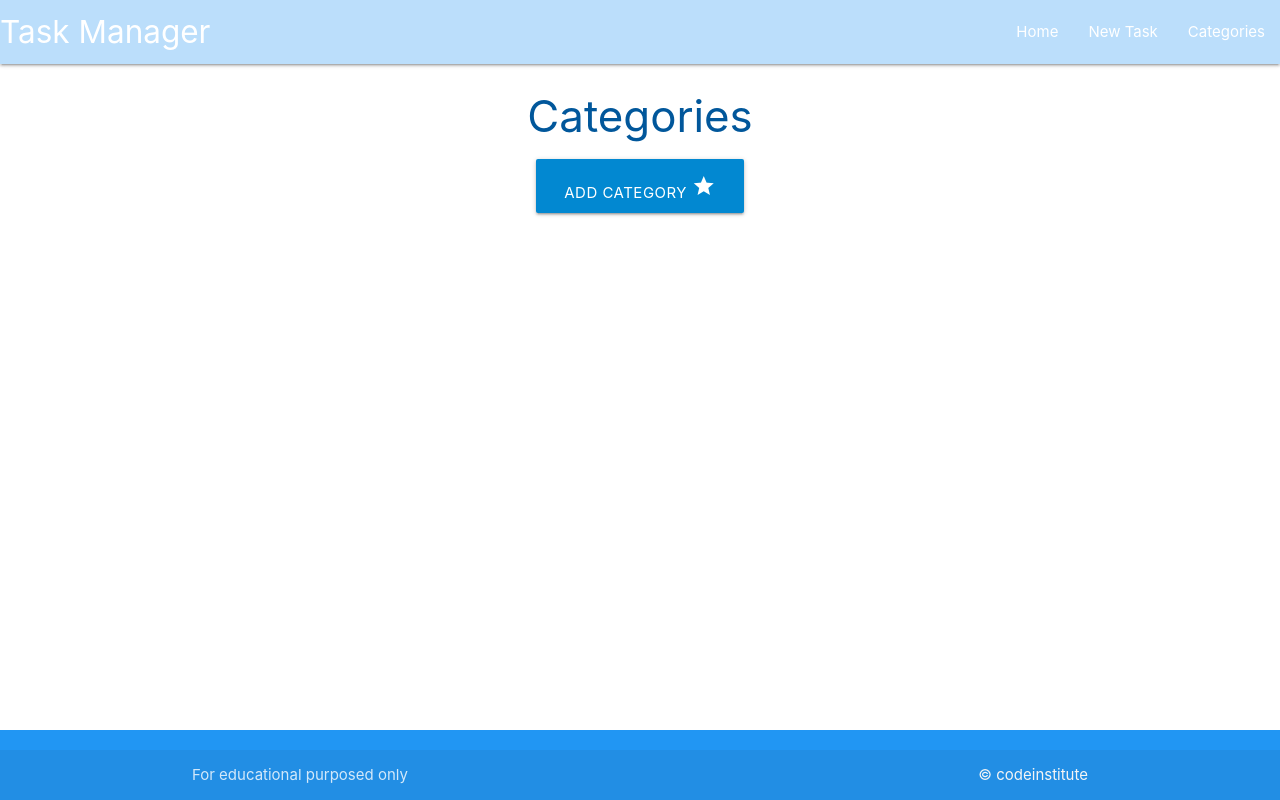
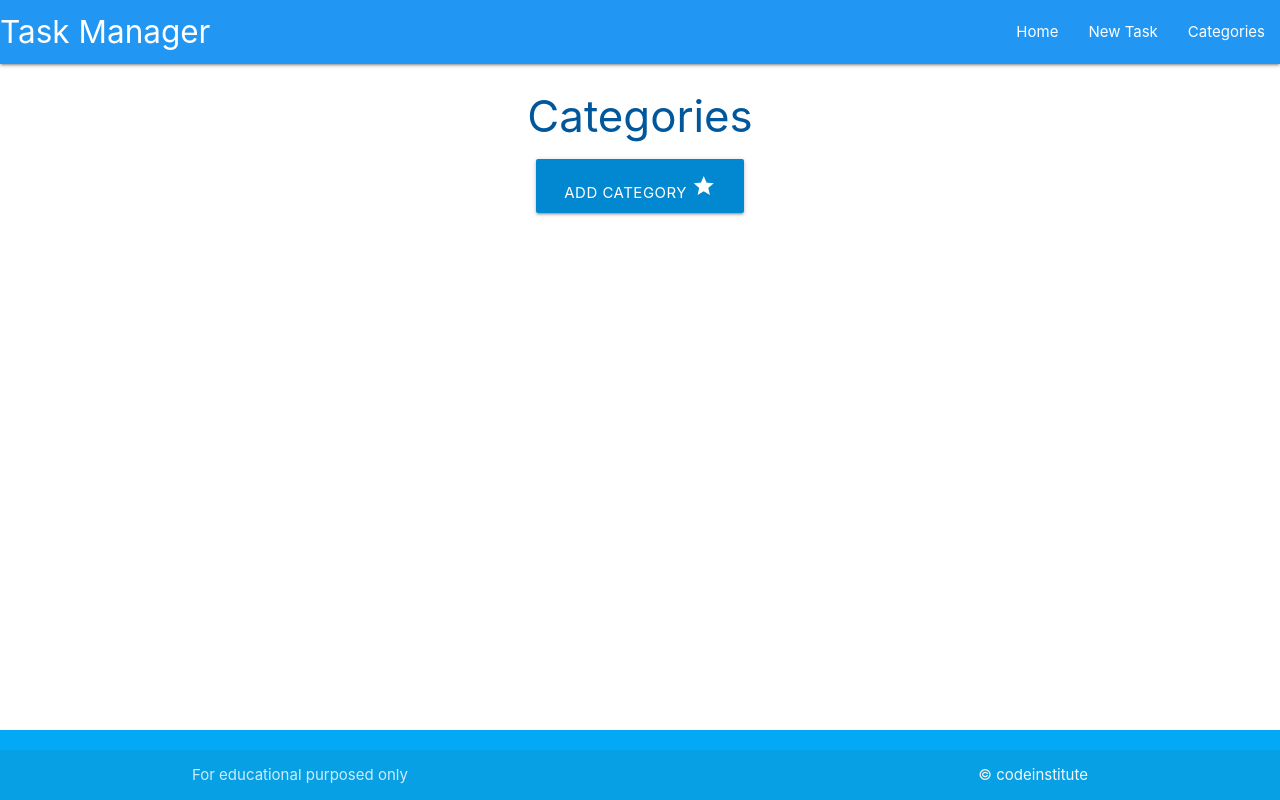
Before and after one commit to RobinF98/task-manager, a Flask app: page /categories in a window 1280 px wide. Run offline with Flask 3, Linux system fonts and the light colour scheme.

Commit message:
change header color

```diff
--- a/taskmanager/templates/base.html
+++ b/taskmanager/templates/base.html
@@ -15,7 +15,7 @@
 	<header>
 
 		<!-- top navbar -->
-		<nav class="blue lighten-4">
+		<nav class="blue darken-5">
 			<div class="nav-wrapper">
 				<a href="{{ url_for('home') }}" class="brand-logo">Task Manager</a>
 				<a href="#" data-target="mobile-demo" class="sidenav-trigger"><i class="material-icons">menu</i></a>
@@ -41,7 +41,7 @@
 		{% endblock %}
 	</main>
 
-	<footer class="page-footer blue">
+	<footer class="page-footer light-blue darken 3">
 		<div class="footer-copyright">
 			<div class="container">
 				For educational purposed only
```
